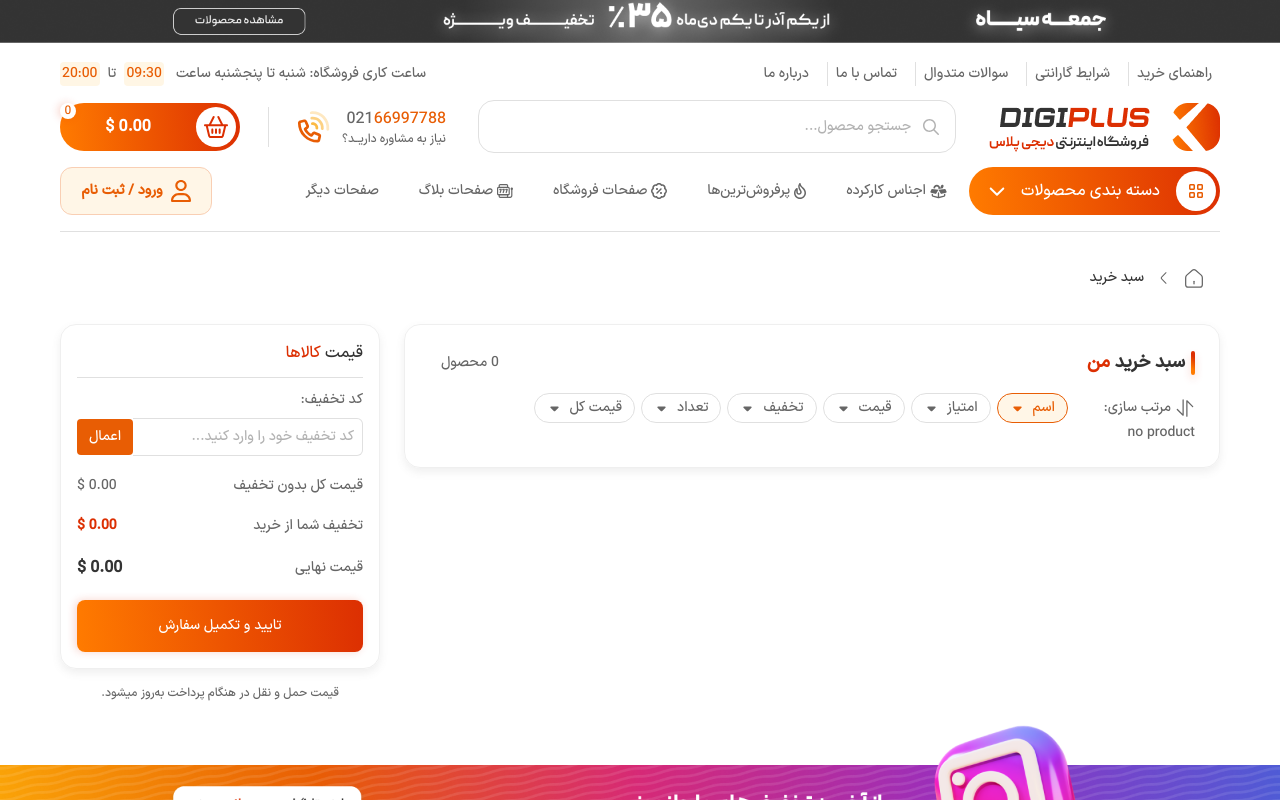
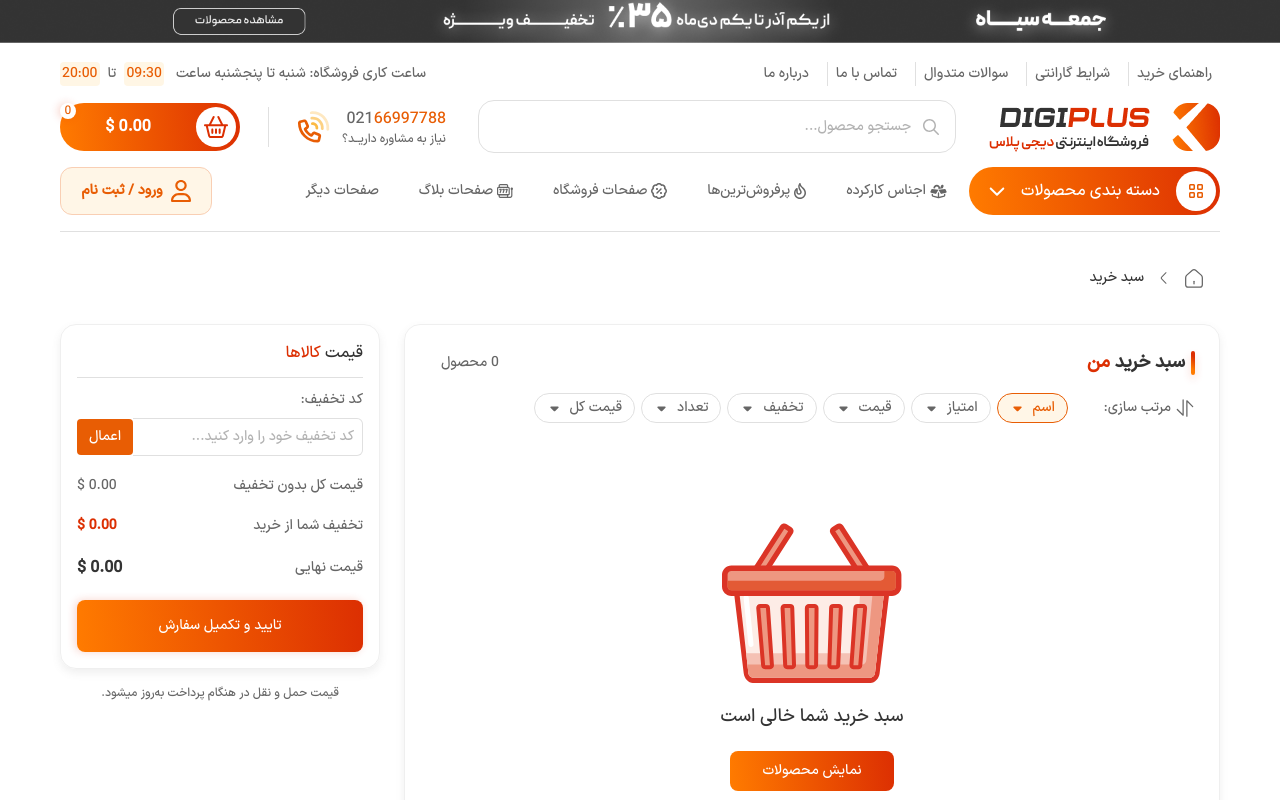
Before and after one commit to amirRezazade/Digi-Plus, a React (Vite) app: page /cart in a window 1280 px wide. Shown: the top 800 px of the page. Built offline with nearby package versions, Linux system fonts and the light colour scheme.

Commit message:
finis about us page

```diff
--- a/src/Routes.jsx
+++ b/src/Routes.jsx
@@ -10,6 +10,7 @@ import PrivateRoute from "./component/PrivateRoute";
 import Auth from "./pages/Auth/Auth";
 import ContactUs from "./pages/Contact-Us/ContactUs";
 import AboutUs from "./pages/About-us/AboutUs";
+import NotFound from "./pages/404/NotFound";
 
 export default function AppRoutes() {
   return (
@@ -45,6 +46,7 @@ export default function AppRoutes() {
       <Route path="/contact-us" element={<ContactUs />} />
       <Route path="/about-us" element={<AboutUs />} />
       <Route path="/auth" element={<Auth />} />
+      <Route path="/*" element={<NotFound />} />
     </Routes>
   );
 }
--- /dev/null
+++ b/src/pages/404/NotFound.jsx
@@ -0,0 +1,47 @@
+import { Link } from "react-router-dom";
+import Navbar from "../../component/navbar/Navbar";
+import notFound from "../../assets/images/404page.png";
+import Footer from "../../component/footer/Footer";
+export default function NotFound(params) {
+  return (
+    <>
+      <Navbar />
+      <main className="custom-container mb-10">
+        <div className="custom-container flex items-center gap-3 text-gray text-sm text-nowrap overflow-auto hidden-scrollbar my-5 lg:my-9 px-4">
+          <Link className="stroke-gray hover:stroke-org fill-white" to="/">
+            <svg width="20" height="20" viewBox="0 0 24 24" xmlns="http://www.w3.org/2000/svg">
+              <g id="SVGRepo_bgCarrier" strokeWidth="0"></g>
+              <g id="SVGRepo_tracerCarrier" strokeLinecap="round" strokeLinejoin="round"></g>
+              <g id="SVGRepo_iconCarrier">
+                <g id="style=linear" clipPath="url(#clip0_1_129)">
+                  <g id="home-door">
+                    <path id="vector" d="M19 23H5C3.34315 23 2 21.6569 2 20V11.563C2 10.4094 2.49808 9.31192 3.36639 8.55236L10.0248 2.72784C11.1558 1.7385 12.8442 1.73851 13.9752 2.72784L20.6336 8.55236C21.5019 9.31192 22 10.4094 22 11.563V20C22 21.6569 20.6569 23 19 23Z" strokeWidth="1.5" strokeLinecap="round"></path> <path id="vector_2" d="M12 16L12 19" strokeWidth="1.5" strokeLinecap="round"></path>
+                  </g>
+                </g>
+                <defs>
+                  <clipPath id="clip0_1_129">
+                    <rect width="24" height="24" fill="white" transform="translate(0 24) rotate(-90)"></rect>
+                  </clipPath>
+                </defs>
+              </g>
+            </svg>
+          </Link>
+          <span>
+            <svg xmlns="http://www.w3.org/2000/svg" width="16" height="16" viewBox="0 0 16 16" fill="currentcolor">
+              <path d="M9.99953 13.78C9.87286 13.78 9.7462 13.7333 9.6462 13.6333L5.29953 9.28668C4.59286 8.58001 4.59286 7.42001 5.29953 6.71335L9.6462 2.36668C9.83953 2.17335 10.1595 2.17335 10.3529 2.36668C10.5462 2.56001 10.5462 2.88001 10.3529 3.07335L6.0062 7.42001C5.6862 7.74001 5.6862 8.26001 6.0062 8.58001L10.3529 12.9267C10.5462 13.12 10.5462 13.44 10.3529 13.6333C10.2529 13.7267 10.1262 13.78 9.99953 13.78Z"></path>
+            </svg>
+          </span>
+          <span className="text-dark">404</span>
+        </div>
+        <img className="mx-auto pt-5" src={notFound} alt="not found" />
+        <div className="text-center mt-8 text-sm sm:text-base!">
+          <h4 className="text-sm sm:text-base!">متاسفانه صفحه ی مورد نظر شما پیدا نشد.</h4>
+          <Link to={"/"} className="mt-3 inline-block text-org">
+            رفتن به صفحه اصلی
+          </Link>
+        </div>
+      </main>
+      <Footer />
+    </>
+  );
+}
--- a/src/pages/Cart/CartList.jsx
+++ b/src/pages/Cart/CartList.jsx
@@ -245,7 +245,37 @@ export default function CartList() {
                 </li>
               ))
             ) : (
-              <h1>no product</h1>
+              <div className="flex flex-col items-center justify-center gap-5 py-25">
+                <span>
+                  <svg width="180" height="160" viewBox="0 0 180 160" fill="none" xmlns="http://www.w3.org/2000/svg">
+                    <path d="M30.5741 157.225C27.4235 157.225 24.5103 154.15 24.0679 150.374L12.9653 55.0575C12.5229 51.2811 15.2311 48.2061 18.9967 48.2061H160.352C164.118 48.2061 166.815 51.2811 166.373 55.0575L155.281 150.363C154.839 154.139 151.926 157.214 148.775 157.214H30.5741V157.225Z" fill="#FDECE6"></path>
+                    <path
+                      d="M160.062 50.9918C162.285 50.9918 163.882 52.8153 163.634 55.0596L152.93 150.365C152.682 152.609 150.956 154.433 149.067 154.433H30.2731C28.3957 154.433 26.6694 152.609 26.4104 150.365L15.7178 55.0596C15.4697 52.8153 17.0666 50.9918 19.2892 50.9918H160.062ZM160.656 45.4136H18.7066C13.3873 45.4136 9.58931 49.7402 10.2259 55.0488L21.7169 150.354C22.3535 155.673 26.4644 160 30.8666 160H148.485C152.887 160 156.987 155.673 157.634 150.354L169.125 55.0596C169.773 49.7402 165.964 45.4136 160.656 45.4136Z"
+                      fill="#DB3426"
+                    ></path>
+                    <path d="M160.063 50.9907H139.617L133.952 126.119C133.779 128.364 132.053 130.187 130.1 130.187H24.1562L26.4221 150.364C26.6703 152.608 28.3966 154.431 30.2848 154.431H149.09C150.967 154.431 152.694 152.608 152.953 150.364L163.656 55.0584C163.883 52.8142 162.286 50.9907 160.063 50.9907Z" fill="#F5C1B4"></path>
+                    <path d="M160.063 50.9902H152.413L144.235 137.459C144.019 139.703 142.293 141.526 140.372 141.526H25.4297L26.4224 150.374C26.6705 152.618 28.3968 154.442 30.285 154.442H149.09C150.968 154.442 152.694 152.618 152.953 150.374L163.656 55.0687C163.883 52.8137 162.286 50.9902 160.063 50.9902Z" fill="#EE9781"></path>
+                    <path d="M24.1953 74.8784L28.9535 121.306" stroke="white" strokeWidth="5.1658" strokeMiterlimit="10" strokeLinecap="round" strokeLinejoin="round"></path>
+                    <path d="M49.9139 141.949C50.0002 143.168 49.2233 144.161 48.1768 144.161H43.1596C42.1238 144.161 41.1851 143.168 41.088 141.949L36.2651 85.142C36.1572 83.912 37.0095 82.9302 38.164 82.9302H43.7207C44.8751 82.9302 45.8786 83.9228 45.9649 85.142L49.9139 141.949Z" fill="#EE9781" stroke="#DB3426" strokeWidth="4" strokeMiterlimit="10"></path>
+                    <path d="M72.0156 141.949C72.0587 143.168 71.2387 144.161 70.1921 144.161H65.175C64.1284 144.161 63.2436 143.168 63.1897 141.949L60.557 85.142C60.5031 83.912 61.3878 82.9302 62.5423 82.9302H68.099C69.2534 82.9302 70.2245 83.9228 70.2569 85.142L72.0156 141.949Z" fill="#EE9781" stroke="#DB3426" strokeWidth="4" strokeMiterlimit="10"></path>
+                    <path d="M94.1111 141.949C94.1003 143.168 93.2479 144.161 92.2121 144.161H87.1949C86.1484 144.161 85.296 143.168 85.296 141.949L84.8536 85.142C84.8428 83.912 85.7707 82.9302 86.9252 82.9302H92.4818C93.6363 82.9302 94.5642 83.9228 94.5534 85.142L94.1111 141.949Z" fill="#EE9781" stroke="#DB3426" strokeWidth="4" strokeMiterlimit="10"></path>
+                    <path d="M116.194 141.949C116.14 143.168 115.244 144.161 114.208 144.161H109.191C108.145 144.161 107.335 143.168 107.379 141.949L109.137 85.142C109.18 83.912 110.141 82.9302 111.295 82.9302H116.852C118.006 82.9302 118.891 83.9228 118.837 85.142L116.194 141.949Z" fill="#EE9781" stroke="#DB3426" strokeWidth="4" strokeMiterlimit="10"></path>
+                    <path d="M138.294 141.949C138.186 143.168 137.258 144.161 136.222 144.161H131.205C130.169 144.161 129.392 143.168 129.468 141.949L133.417 85.142C133.503 83.912 134.507 82.9302 135.661 82.9302H141.218C142.372 82.9302 143.225 83.9228 143.117 85.142L138.294 141.949Z" fill="#EE9781" stroke="#DB3426" strokeWidth="4" strokeMiterlimit="10"></path>
+                    <path d="M39.7874 54.0695C39.1616 55.0405 37.8777 55.3211 36.9174 54.6953L32.2671 51.7066C31.296 51.0808 31.0263 49.7968 31.6413 48.8365L60.4926 3.95188C61.1184 2.99161 62.4023 2.71109 63.3626 3.3261L68.0129 6.31481C68.9732 6.9406 69.2537 8.22456 68.6387 9.18484L39.7874 54.0695Z" fill="#EE9781" stroke="#DB3426" strokeWidth="5.1658" strokeMiterlimit="10" strokeLinecap="round" strokeLinejoin="round"></path>
+                    <path d="M139.622 54.0695C140.247 55.0405 141.531 55.3211 142.492 54.6953L147.142 51.7066C148.113 51.0808 148.394 49.7968 147.768 48.8365L118.916 3.95188C118.291 2.99161 117.007 2.71109 116.046 3.3261L111.396 6.31481C110.436 6.9406 110.145 8.22456 110.77 9.18484L139.622 54.0695Z" fill="#EE9781" stroke="#DB3426" strokeWidth="5.1658" strokeMiterlimit="10" strokeLinecap="round" strokeLinejoin="round"></path>
+                    <path d="M9.39533 70.0806C5.74842 70.0806 2.78125 67.1135 2.78125 63.4665V51.8353C2.78125 48.1883 5.74842 45.2212 9.39533 45.2212H170C173.647 45.2212 176.603 48.1883 176.603 51.8353V63.4665C176.603 67.1135 173.636 70.0806 170 70.0806H9.39533Z" fill="#EE9781"></path>
+                    <path
+                      d="M170.002 48.0162C172.117 48.0162 173.822 49.7318 173.822 51.8465V63.4778C173.822 65.5926 172.117 67.2974 170.002 67.2974H9.39782C7.28304 67.2974 5.57826 65.5818 5.57826 63.4778V51.8465C5.57826 49.7318 7.29383 48.0162 9.39782 48.0162H170.002ZM170.002 42.4487H9.39782C4.21877 42.4487 0 46.6675 0 51.8465V63.4778C0 68.6569 4.21877 72.8756 9.39782 72.8756H170.002C175.181 72.8756 179.4 68.6569 179.4 63.4778V51.8465C179.4 46.6675 175.181 42.4487 170.002 42.4487Z"
+                      fill="#DB3426"
+                    ></path>
+                    <path d="M170.012 48.0181H162.362V53.8337C162.362 55.9485 160.657 57.6533 158.542 57.6533H5.58789V63.4689C5.58789 65.5837 7.30346 67.2885 9.40745 67.2885H170.012C172.127 67.2885 173.831 65.5729 173.831 63.4689V51.8376C173.831 49.7336 172.127 48.0181 170.012 48.0181Z" fill="#E35A35"></path>
+                  </svg>
+                </span>
+                <h4 className="text-dark text-lg xs:text-xl text-center">سبد خرید شما خالی است</h4>
+                <Link to={"/shop"} className="py-2.5 px-8 gradient text-white rounded-lg">
+                  نمایش محصولات
+                </Link>
+              </div>
             )}
           </ul>
         </div>
--- a/src/pages/Shop/FilteringForm.jsx
+++ b/src/pages/Shop/FilteringForm.jsx
@@ -1,4 +1,5 @@
 import { useState } from "react";
+import "./shop.css";
 
 export default function FilteringForm({ params, onParams }) {
   const maxProductPrice = 40000;
--- a/src/pages/Shop/Search.jsx
+++ b/src/pages/Shop/Search.jsx
@@ -57,13 +57,11 @@ export default function Search() {
   }, [params, sorting]);
 
   return (
-    products && (
-      <main className="relative custom-container flex flex-col items-start lg:flex-row gap-8 lg:gap-6 py-10 ">
-        <div className="mx-auto w-full max-w-100 md:max-w-120 lg:max-w-65 xl:max-w-75 xl:min-w-75 lg:sticky top-10">
-          <FilteringForm params={params} onParams={setParams} />
-        </div>
-        <ShowProducts filteredProducts={filteredProducts || []} sorting={sorting} onSorting={setSorting} params={params} />
-      </main>
-    )
+    <main className="relative custom-container flex flex-col items-start lg:flex-row gap-8 lg:gap-6 py-10 ">
+      <div className="w-full max-w-100 md:max-w-120 lg:max-w-65 xl:max-w-75 xl:min-w-75 lg:sticky top-10">
+        <FilteringForm params={params} onParams={setParams} />
+      </div>
+      {products && <ShowProducts filteredProducts={filteredProducts || []} sorting={sorting} onSorting={setSorting} params={params} />}
+    </main>
   );
 }
--- a/src/pages/Shop/shop.css
+++ b/src/pages/Shop/shop.css
@@ -28,18 +28,18 @@
   cursor: pointer;
 }
 .price-min::-webkit-slider-thumb {
-  background: url("./assets/images/range-input-thumbs/min-price.png") center / contain no-repeat;
+  background: url("../../assets/images/range-input-thumbs/min-price.png") center / contain no-repeat;
   z-index: 5;
 }
 .price-min::-moz-range-thumb {
-  background: url("./assets/images/range-input-thumbs/min-price.png") center / contain no-repeat;
+  background: url("../../assets/images/range-input-thumbs/min-price.png") center / contain no-repeat;
   z-index: 5;
 }
 .price-max::-moz-range-thumb {
-  background: url("./assets/images/range-input-thumbs/max-price.png") center / contain no-repeat;
+  background: url("../../assets/images/range-input-thumbs/max-price.png") center / contain no-repeat;
 }
 .price-max::-webkit-slider-thumb {
-  background: url("./assets/images/range-input-thumbs/max-price.png") center / contain no-repeat;
+  background: url("../../assets/images/range-input-thumbs/max-price.png") center / contain no-repeat;
 }
 .price-max {
   background: none;
```
Also changed, not shown: src/pages/About-us/Comments.jsx (+11 -11 lines), src/assets/images/404page.png (added).
